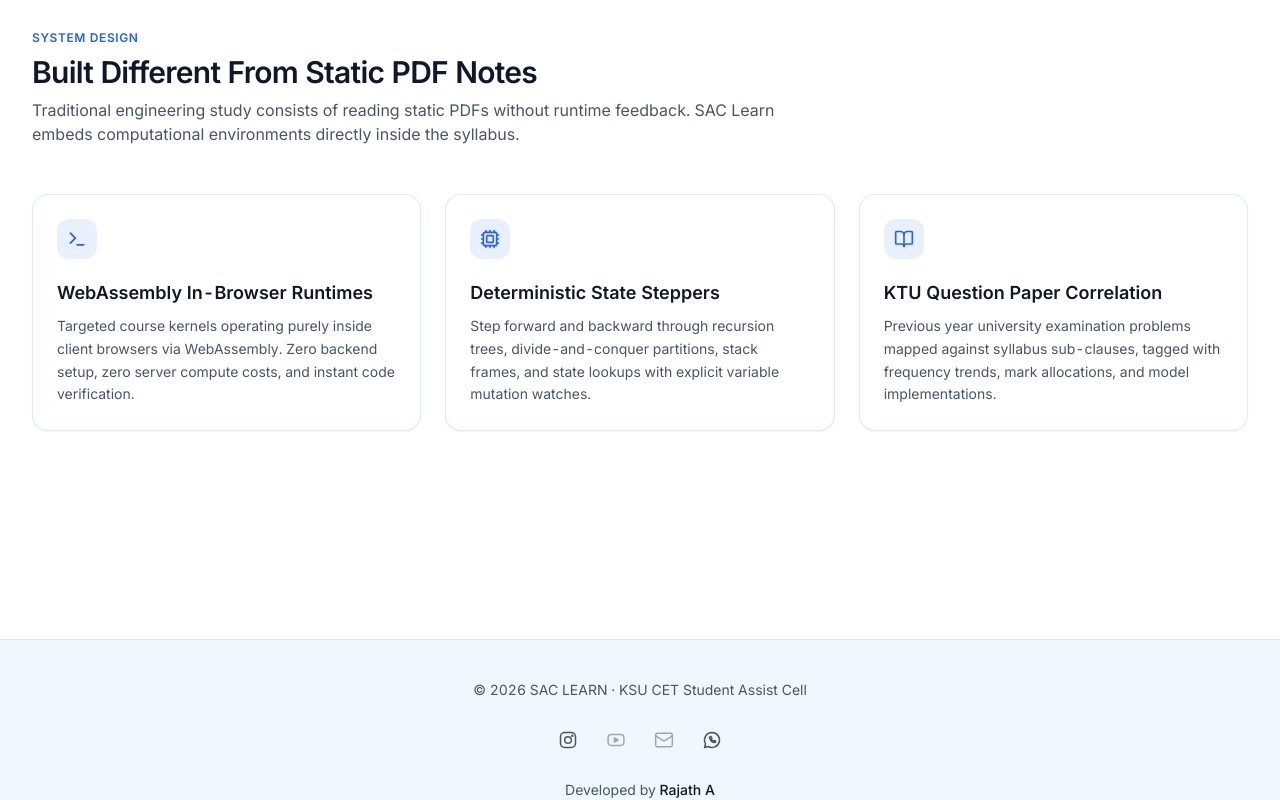
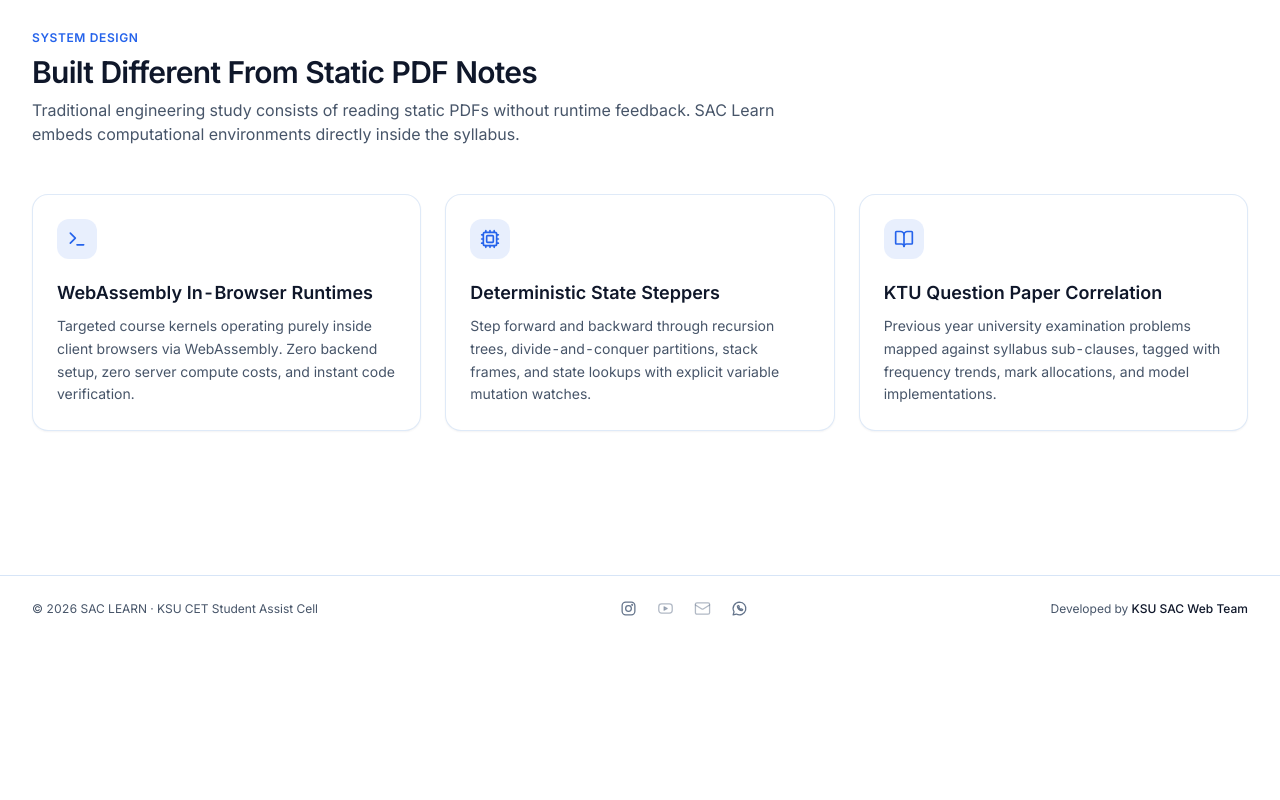
Before and after one commit to mareomanoj6/saclearn, a React (Vite) app: page / in a window 1280 px wide. Shown: the part 1534-2334 px from the top of the page. After the commit the page ends 2155 px from the top, so only its background shows below. Built offline with nearby package versions, Linux system fonts and the light colour scheme.

Commit message:
fix(footer): remodel to single-row layout and update attribution

```diff
--- a/src/components/Footer.tsx
+++ b/src/components/Footer.tsx
@@ -4,25 +4,47 @@ import { LINKS } from '../data/links'
 
 export function Footer() {
   const items = [
-    { label: 'Instagram', url: LINKS.instagramKsuCet, icon: <InstagramIcon /> },
-    { label: 'YouTube', url: LINKS.youtube, icon: <YoutubeIcon /> },
-    { label: 'Email', url: LINKS.email ? 'mailto:' + LINKS.email : '', icon: <Mail size={20} strokeWidth={1.8} /> },
-    { label: 'WhatsApp', url: LINKS.whatsapp, icon: <WhatsappIcon /> },
+    { label: 'Instagram', url: LINKS.instagramKsuCet, icon: <InstagramIcon width={17} height={17} /> },
+    { label: 'YouTube', url: LINKS.youtube, icon: <YoutubeIcon width={17} height={17} /> },
+    { label: 'Email', url: LINKS.email ? 'mailto:' + LINKS.email : '', icon: <Mail size={17} strokeWidth={1.8} /> },
+    { label: 'WhatsApp', url: LINKS.whatsapp, icon: <WhatsappIcon width={17} height={17} /> },
   ]
+
   return (
-    <footer className="border-t border-line mt-16" style={{ background: 'var(--surface)' }}>
-      <div className="mx-auto max-w-[1440px] px-4 lg:px-6 py-10 safe-bottom flex flex-col items-center gap-5 text-center">
-        <div className="text-sm text-muted text-balance">© 2026 SAC LEARN · KSU CET Student Assist Cell</div>
-        <div className="flex items-center gap-2">
+    <footer className="border-t border-line mt-auto bg-bg/50 backdrop-blur-sm">
+      <div className="mx-auto max-w-[1440px] px-4 lg:px-8 py-5 safe-bottom flex flex-col md:flex-row items-center justify-between gap-4 text-xs text-muted">
+        <div className="text-center md:text-left">
+          © 2026 SAC LEARN · KSU CET Student Assist Cell
+        </div>
+
+        <div className="flex items-center gap-3">
           {items.map(i => i.url ? (
-            <a key={i.label} href={i.url} target="_blank" rel="noopener noreferrer" aria-label={i.label} title={i.label}
-              className="w-10 h-10 grid place-items-center rounded-full text-muted hover:text-accent hover:bg-accent-soft transition-colors">{i.icon}</a>
+            <a
+              key={i.label}
+              href={i.url}
+              target="_blank"
+              rel="noopener noreferrer"
+              aria-label={i.label}
+              title={i.label}
+              className="text-subtle hover:text-accent transition-colors p-1"
+            >
+              {i.icon}
+            </a>
           ) : (
-            <span key={i.label} aria-label={i.label + ' (link coming soon)'} title={i.label + ' (link coming soon)'}
-              className="w-10 h-10 grid place-items-center rounded-full text-subtle opacity-60">{i.icon}</span>
+            <span
+              key={i.label}
+              aria-label={i.label + ' (coming soon)'}
+              title={i.label + ' (coming soon)'}
+              className="text-subtle/50 p-1"
+            >
+              {i.icon}
+            </span>
           ))}
         </div>
-        <div className="text-sm text-muted">Developed by <span className="font-medium text-fg">Rajath A</span></div>
+
+        <div className="text-center md:text-right">
+          Developed by <span className="font-medium text-fg">KSU SAC Web Team</span>
+        </div>
       </div>
     </footer>
   )
```
